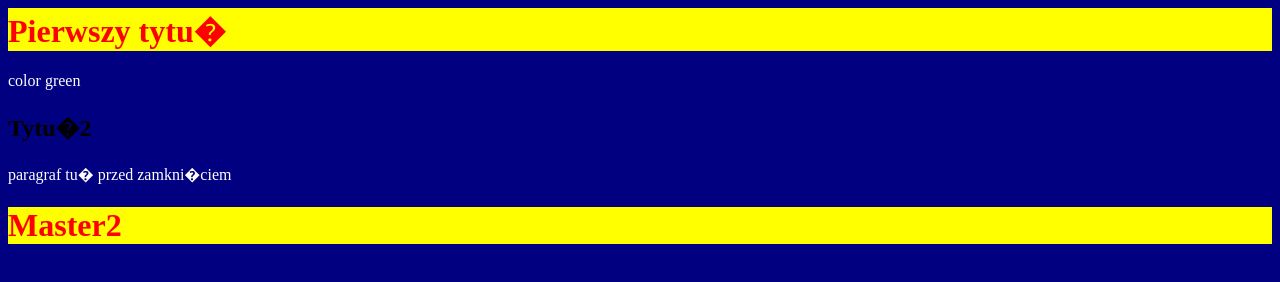
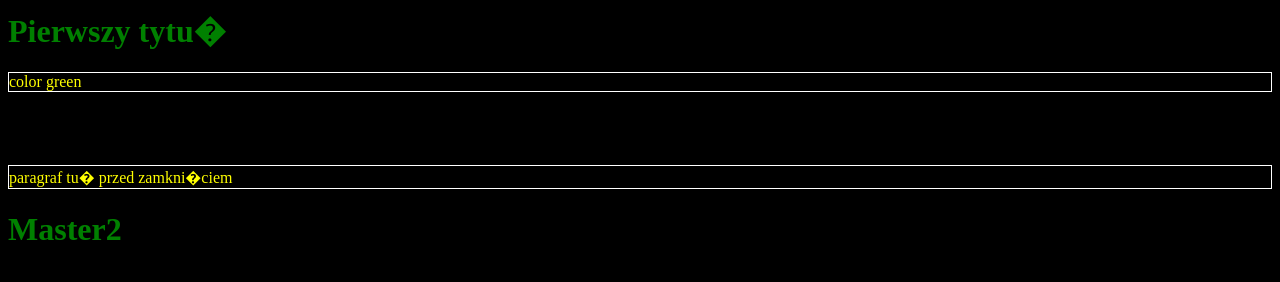
Before and after one commit to Kinialek/Git-learning, a website: page index.html in a window 1280 px wide. Drawn offline with Linux system fonts and the light colour scheme.

Commit message:
Add package.json's tasks

```diff
--- a/sass/style.scss
+++ b/sass/style.scss
@@ -1,3 +1,15 @@
 body {
+background: black;
+}
+
+body h1 {
 color: green;
+display: flex;
 }
+
+body p {
+color: yellow;
+border: 1px solid white;
+display: float;
+display: flex;
+}
```
Also changed, not shown: package.json (+19 -5 lines), css/style.css, 2 other files.
